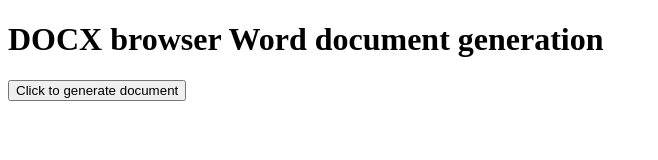
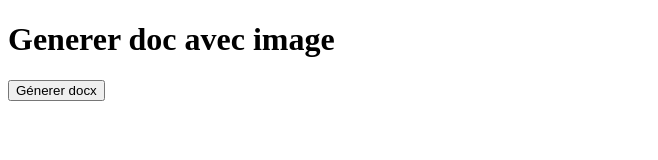
Before and after one commit to Neiiila/Generate_docx_NativeJs, a plain HTML site: page index.html in a window 1280 px wide. Shown: the whole page, without its empty margins (0-658 px from the left). Drawn offline with Linux system fonts and the light colour scheme.

Commit message:
fix: pretty small changes

```diff
--- a/index.html
+++ b/index.html
@@ -8,14 +8,14 @@
 
   <body>
 
-    <h1>DOCX browser Word document generation</h1>
+    <h1>Generer doc avec image</h1>
 
-    <button type="button" onclick="generate()">Click to generate document</button>
+    <button type="button" onclick="generate()">Génerer docx</button>
 
     <script>
       async function generate() {
 
-        const imageUrl = "https://th.bing.com/th/id/OIP.xSpasKv2ACIzca09i8tJsgHaLH?rs=1&pid=ImgDetMain"; // Replace with your image URL
+        const imageUrl = "https://th.bing.com/th/id/OIP.xSpasKv2ACIzca09i8tJsgHaLH?rs=1&pid=ImgDetMain"; // cate blanchett pic
         const response = await fetch(imageUrl);
         const arrayBuffer = await response.arrayBuffer();
         const imageBuffer = new Uint8Array(arrayBuffer);
```
